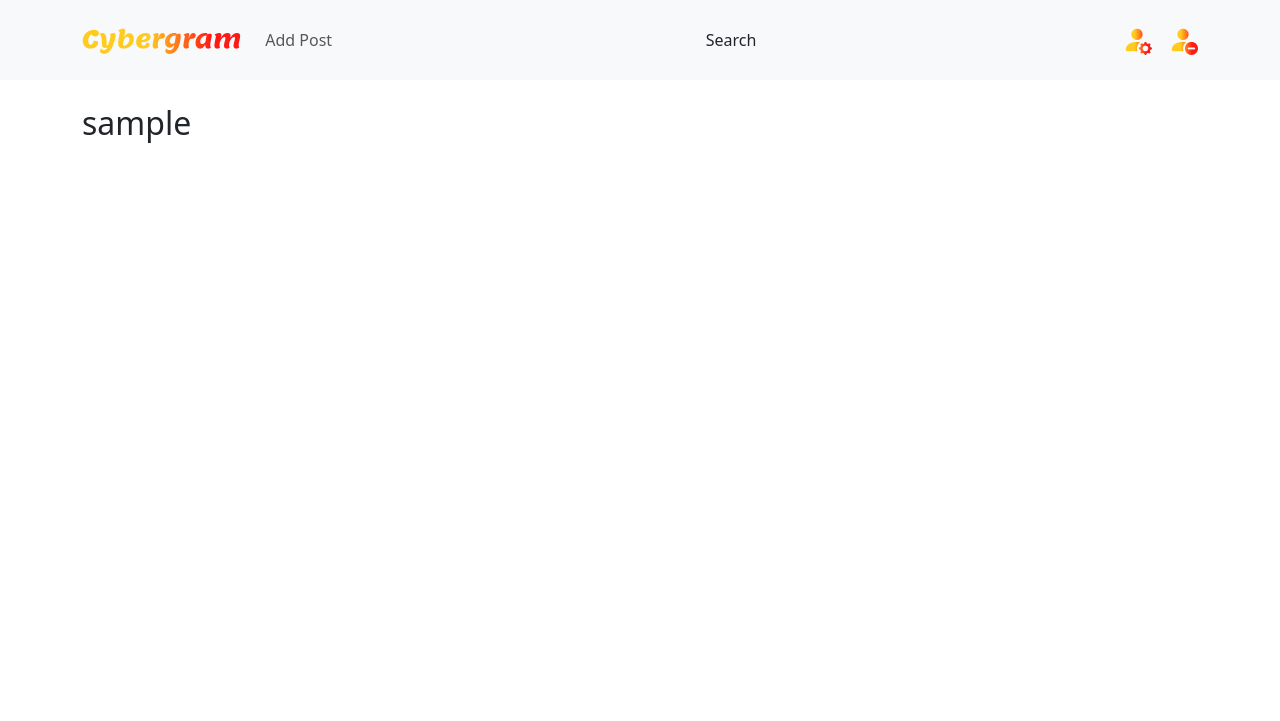
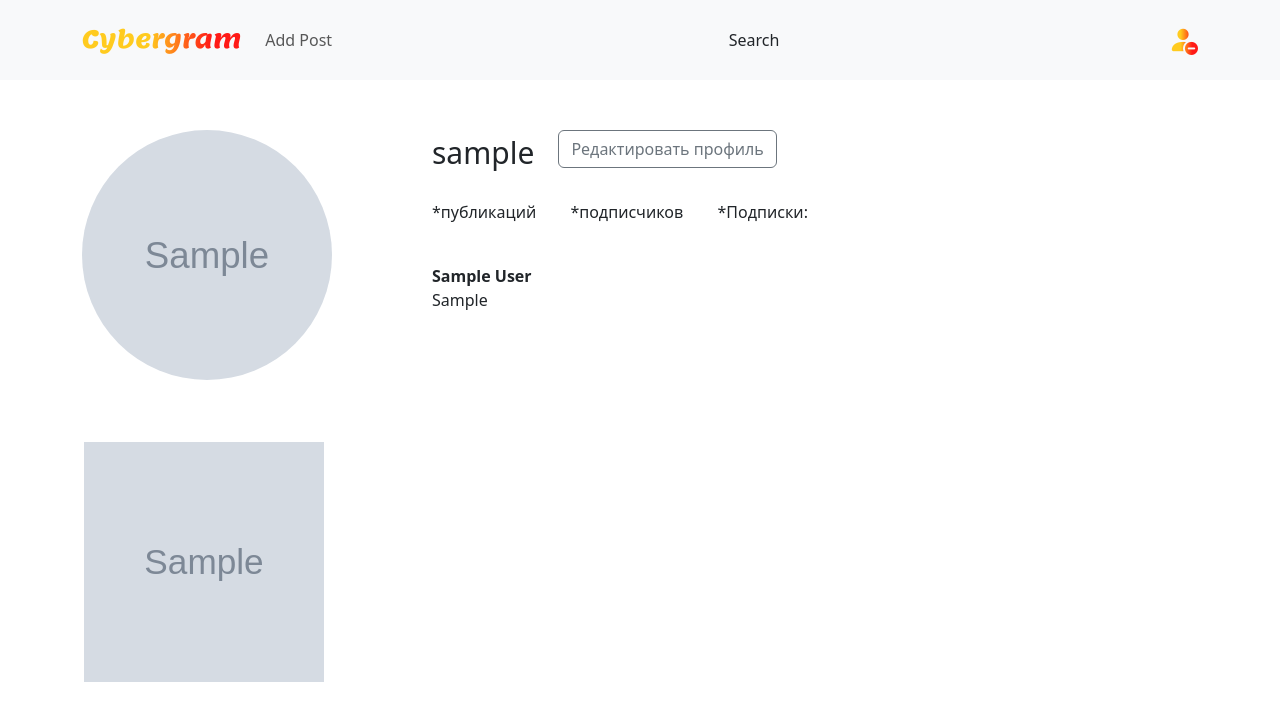
Before and after one commit to DEMOHCHIK/homework_63_maksim_simonov, a Django app: page /accounts/profile/1/ in a window 1280 px wide. Shown: the top 721 px of the page. Run offline with Django 5.2, Linux system fonts and the light colour scheme; tables that the repository leaves empty hold one stand-in row (values such as "Sample post"); grey boxes marked "Sample" are stand-in pictures.

Commit message:
Сделал провиль пользователя

```diff
--- a/accounts/templates/user_detail.html
+++ b/accounts/templates/user_detail.html
@@ -1,15 +1,8 @@
 {% extends 'base.html' %}
 {% block log_in %}
-    <a class="nav-link" style="font-size: 30px;
-                                background: linear-gradient(to right, #FFCB1F 42%, #FF1A16 81%);
-                                -webkit-background-clip: text;
-                                -webkit-text-fill-color: transparent;"
-                           href="#">
-        <i class="bi bi-person-fill-gear"></i>
-    </a>
     <form method="post" action="{% url 'accounts:logout' %}?next={{ request.get_full_path }}">
         {% csrf_token %}
-        <button class="nav-link ms-3" style="font-size: 30px;
+        <button class="nav-link" style="font-size: 30px;
             background: linear-gradient(to right, #FFCB1F 42%, #FF1A16 81%);
                 -webkit-background-clip: text;
                 -webkit-text-fill-color: transparent;" type="submit">
@@ -18,5 +11,33 @@
     </form>
 {% endblock %}
 {% block main %}
-    <h2>{{ user.username }}</h2>
+    <div class="user_profile" style="display: flex; margin-top: 50px; margin-bottom: 60px">
+        <div class="user_image">
+            <img style="border-radius: 50%; width: 250px; height: 250px" src="{{ user.avatar.url }}" alt="Avatar">
+        </div>
+        <div class="user_info" style="margin-left: 100px;">
+            <div class="user_title" style="display: flex; margin-bottom: 25px">
+                <span style="font-size: 30px;">{{ user.username }}</span>
+                <div class="user_create">
+                    <a class="btn btn-outline-secondary ms-4" href="#">Редактировать профиль</a>
+                </div>
+            </div>
+            <div class="counts" style="margin-bottom: 40px">
+                <span>*публикаций</span>
+                <span style="margin-left: 30px">*подписчиков</span>
+                <span style="margin-left: 30px">*Подписки:</span>
+            </div>
+            <div class="info">
+                <span><b>{{ user.first_name }} {{ user.last_name }}</b></span><br>
+                <span>{{ user.user_info }}</span>
+            </div>
+        </div>
+    </div>
+    {% for post in posts %}
+        <div style="border: 2px solid white">
+            <a href="#">
+                <img style="width: 240px; height: 240px" src="{{ post.image.url }}" alt="Image">
+            </a>
+        </div>
+    {% endfor %}
 {% endblock %}
--- a/accounts/urls.py
+++ b/accounts/urls.py
@@ -1,14 +1,14 @@
 from django.contrib.auth.views import LoginView, LogoutView
 from django.urls import path
 
-from accounts.views import UserProfileDetailView, RegisterView, UserSearchView
+from accounts.views import UserDetailView, RegisterView, UserSearchView
 
 app_name = 'accounts'
 
 urlpatterns = [
     path('login/', LoginView.as_view(template_name='login.html'), name='login'),
     path('logout/', LogoutView.as_view(), name='logout'),
-    path('profile/<int:pk>/', UserProfileDetailView.as_view(), name='user_detail'),
+    path('profile/<int:pk>/', UserDetailView.as_view(), name='user_detail'),
     path('register/', RegisterView.as_view(), name='register'),
     path('user_search/', UserSearchView.as_view(), name='user_search'),
 ]
--- a/accounts/views.py
+++ b/accounts/views.py
@@ -5,12 +5,19 @@ from django.urls import reverse
 from django.views.generic import DetailView, CreateView, ListView, FormView
 
 from accounts.forms import MyUserCreationForm, UserSearchForm
+from webapp.models import Post
 
 
-class UserProfileDetailView(DetailView):
+class UserDetailView(DetailView):
     model = get_user_model()
     template_name = 'user_detail.html'
     context_object_name = 'user'
+
+    def get_context_data(self, **kwargs):
+        context = super().get_context_data(**kwargs)
+        user = self.get_object()
+        context['posts'] = Post.objects.filter(author=user)
+        return context
 
 
 class RegisterView(CreateView):
--- a/webapp/templates/home.html
+++ b/webapp/templates/home.html
@@ -3,16 +3,16 @@
     {% for post in posts %}
         <img src="#" alt="">
         <a style="color: black; text-decoration: none;"
-                  href="#"><b>{{ post.author.username }}</b></a><br>
+                  href="{% url 'accounts:user_detail' pk=post.author.pk %}"><b>{{ post.author.username }}</b></a><br>
         <img class="mb-2" style="width: 800px" src="{{ post.image.url }}" alt="{{ post.title }}">
         <div class="mb-4">
             <div style="font-size: 30px;">
                 <i class="bi bi-heart"></i>
                 <i class="bi bi-chat ms-3"></i>
             </div>
-            <span><b>Нравится: {{ post.like_count }}</b></span><br>
+            <span><b>{{ post.like_count }} отметок "Нравится"</b></span><br>
             <span><a style="color: black; text-decoration: none;"
-                  href="#"><b>{{ post.author.username }}</b></a> {{ post.title }}
+                  href="{% url 'accounts:user_detail' pk=post.author.pk %}"><b>{{ post.author.username }}</b></a> {{ post.title }}
             </span><br>
             <span>{{ post.description }}</span><br>
             <span style="color: #8f8f8f">Все комментарии ({{ post.comment_count }})</span><br>
```
